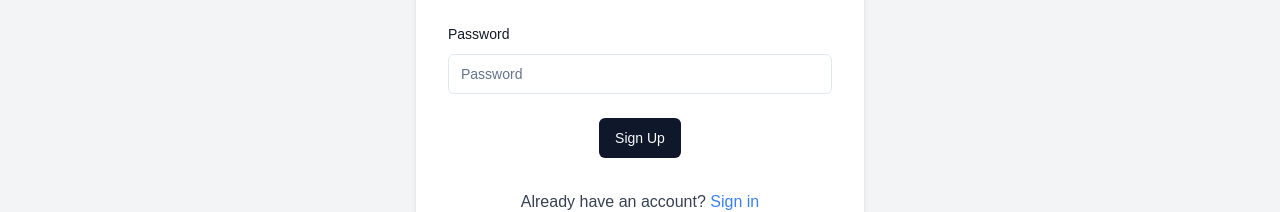
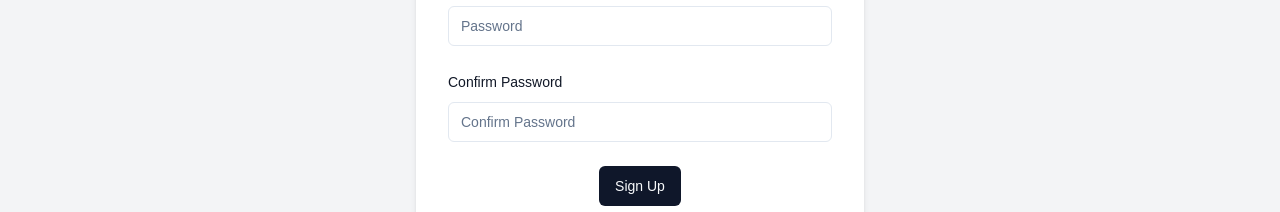
Before and after one commit to amank736836/Stealthy-Note, a Next.js app: page /sign-up in a window 1280 px wide. Shown: the part 508-720 px from the top of the page. Built offline with nearby package versions, Linux system fonts and the light colour scheme; no server answers.

Commit message:
Add confirmPassword field to sign-up form for improved user validation

```diff
--- a/src/app/(auth)/sign-up/page.tsx
+++ b/src/app/(auth)/sign-up/page.tsx
@@ -54,11 +54,6 @@ function SignUp() {
 
   const form = useForm<z.infer<typeof signUpSchema>>({
     resolver: zodResolver(signUpSchema),
-    defaultValues: {
-      username: "",
-      email: "",
-      password: "",
-    },
   });
 
   useEffect(() => {
@@ -206,6 +201,26 @@ function SignUp() {
                 </FormItem>
               )}
             />
+            <FormField
+              control={form.control}
+              name="confirmPassword"
+              render={({ field }) => (
+                <FormItem>
+                  <FormLabel className="text-gray-900 dark:text-gray-300">
+                    Confirm Password
+                  </FormLabel>
+                  <FormControl>
+                    <Input
+                      placeholder="Confirm Password"
+                      type="password"
+                      {...field}
+                      className="dark:bg-gray-700 dark:border-gray-600 dark:text-white"
+                    />
+                  </FormControl>
+                  <FormMessage />
+                </FormItem>
+              )}
+            />
 
             <div className="flex justify-center w-full">
               <Button
```
